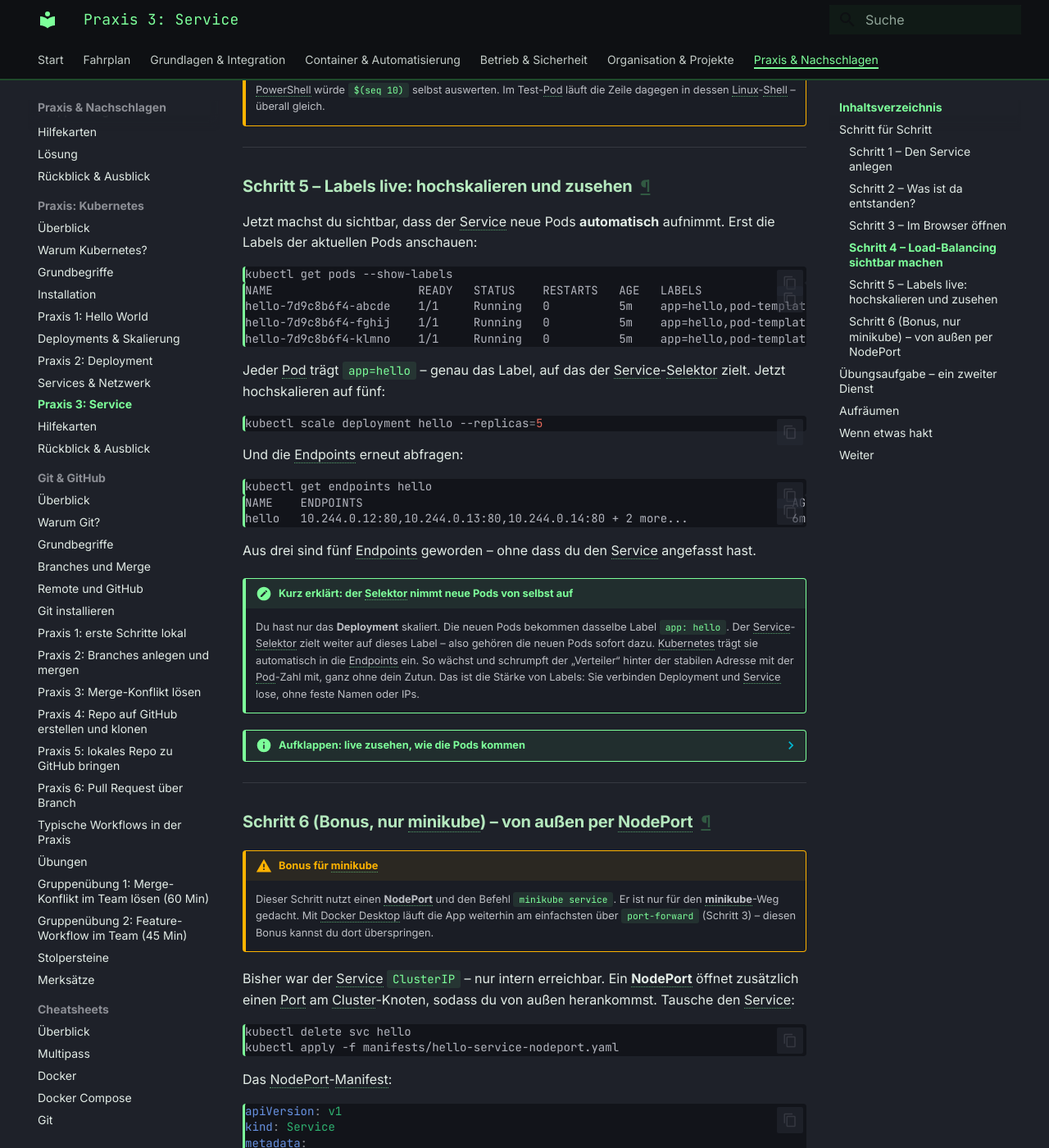
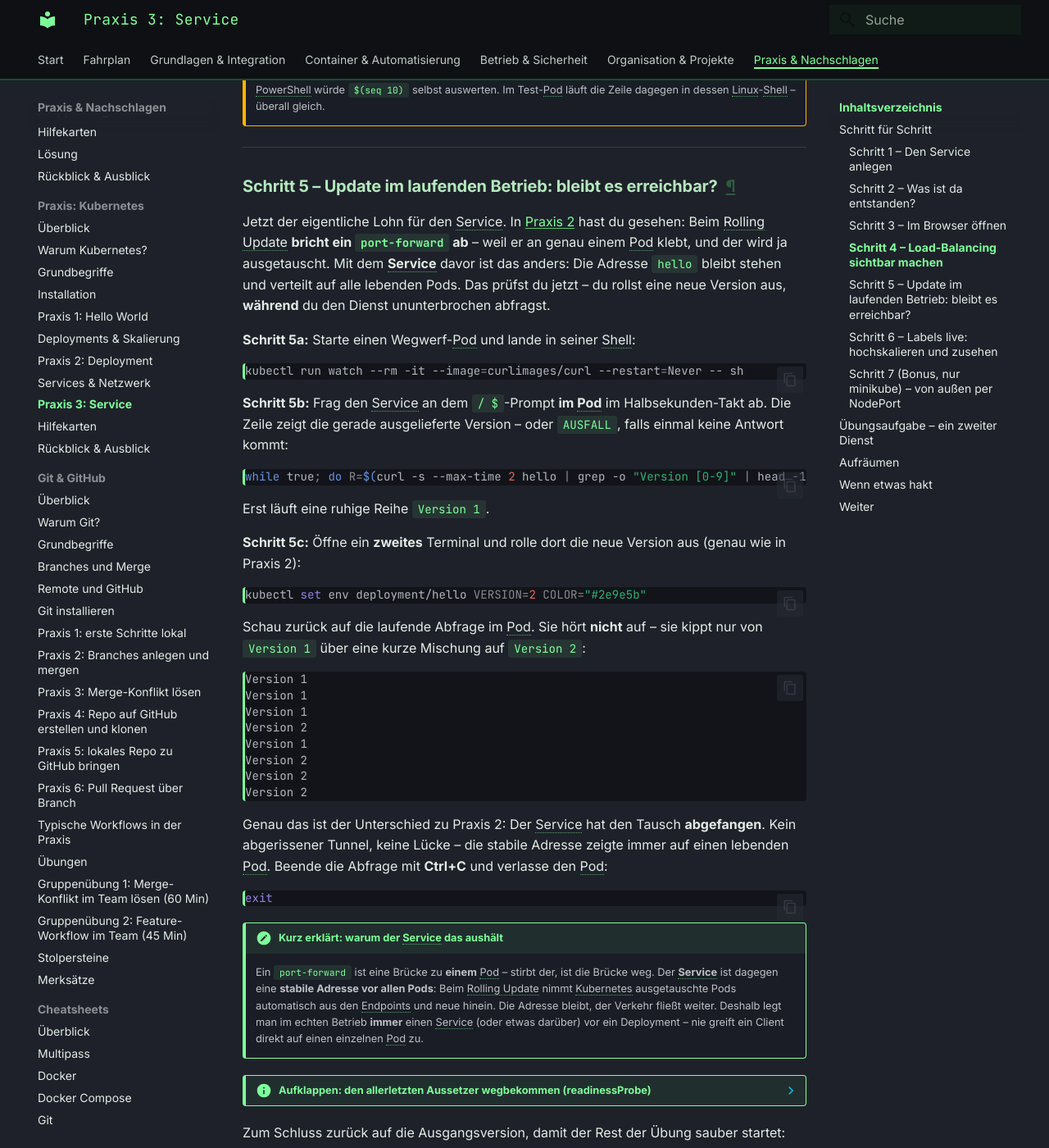
Before and after one commit to JacobMenge/kurs-unterlagen, an MkDocs documentation site: the page built from docs/kubernetes-praxis/08-praxis-service.md, in a window 1280 px wide and 1400 px high, scrolled down 4241 px. Shown: the whole window at 82% size. Built offline with MkDocs 1.6.1 and Material for MkDocs 9.7.7, drawn with Linux system fonts in a browser that asks for light colours; some of the changed text lies outside the part shown.

Commit message:
Update 08-praxis-service.md

````diff
--- a/docs/kubernetes-praxis/08-praxis-service.md
+++ b/docs/kubernetes-praxis/08-praxis-service.md
@@ -31,7 +31,7 @@ Wir gehen wieder **komplett angeleitet** vor: erst Schritt für Schritt zusammen
 
 ## Schritt für Schritt
 
-Arbeite die sechs Schritte der Reihe nach durch. Schritt 6 ist ein **Bonus nur für minikube** – den kannst du überspringen.
+Arbeite die sieben Schritte der Reihe nach durch. Schritt 7 ist ein **Bonus nur für minikube** – den kannst du überspringen.
 
 ### Schritt 1 – Den Service anlegen
 
@@ -186,7 +186,74 @@ exit
 
 ---
 
-### Schritt 5 – Labels live: hochskalieren und zusehen
+### Schritt 5 – Update im laufenden Betrieb: bleibt es erreichbar?
+
+Jetzt der eigentliche Lohn für den Service. In [Praxis 2](06-praxis-deployment.md) hast du gesehen: Beim Rolling Update **bricht ein `port-forward` ab** – weil er an genau einem Pod klebt, und der wird ja ausgetauscht. Mit dem **Service** davor ist das anders: Die Adresse `hello` bleibt stehen und verteilt auf alle lebenden Pods. Das prüfst du jetzt – du rollst eine neue Version aus, **während** du den Dienst ununterbrochen abfragst.
+
+**Schritt 5a:** Starte einen Wegwerf-Pod und lande in seiner Shell:
+
+```bash
+kubectl run watch --rm -it --image=curlimages/curl --restart=Never -- sh
+```
+
+**Schritt 5b:** Frag den Service an dem `/ $`-Prompt **im Pod** im Halbsekunden-Takt ab. Die Zeile zeigt die gerade ausgelieferte Version – oder `AUSFALL`, falls einmal keine Antwort kommt:
+
+```sh
+while true; do R=$(curl -s --max-time 2 hello | grep -o "Version [0-9]" | head -1); echo "${R:-AUSFALL}"; sleep 0.5; done
+```
+
+Erst läuft eine ruhige Reihe `Version 1`.
+
+**Schritt 5c:** Öffne ein **zweites** Terminal und rolle dort die neue Version aus (genau wie in Praxis 2):
+
+```bash
+kubectl set env deployment/hello VERSION=2 COLOR="#2e9e5b"
+```
+
+Schau zurück auf die laufende Abfrage im Pod. Sie hört **nicht** auf – sie kippt nur von `Version 1` über eine kurze Mischung auf `Version 2`:
+
+```text
+Version 1
+Version 1
+Version 1
+Version 2
+Version 1
+Version 2
+Version 2
+Version 2
+```
+
+Genau das ist der Unterschied zu Praxis 2: Der Service hat den Tausch **abgefangen**. Kein abgerissener Tunnel, keine Lücke – die stabile Adresse zeigte immer auf einen lebenden Pod. Beende die Abfrage mit **Ctrl+C** und verlasse den Pod:
+
+```sh
+exit
+```
+
+!!! note "Kurz erklärt: warum der Service das aushält"
+    Ein `port-forward` ist eine Brücke zu **einem** Pod – stirbt der, ist die Brücke weg. Der **Service** ist dagegen eine **stabile Adresse vor allen Pods**: Beim Rolling Update nimmt Kubernetes ausgetauschte Pods automatisch aus den Endpoints und neue hinein. Die Adresse bleibt, der Verkehr fließt weiter. Deshalb legt man im echten Betrieb **immer** einen Service (oder etwas darüber) vor ein Deployment – nie greift ein Client direkt auf einen einzelnen Pod zu.
+
+??? info "Aufklappen: den allerletzten Aussetzer wegbekommen (readinessProbe)"
+    Vielleicht hast du in der Abfrage ein einzelnes `AUSFALL` aufblitzen sehen. Das ist ein **neuer** Pod, der schon in den Endpoints stand, dessen nginx aber den ersten Sekundenbruchteil noch nicht antwortete. Damit das nie passiert, sagt die App Kubernetes mit einer **`readinessProbe`**, wann sie wirklich bereit ist – und erst dann bekommt sie Verkehr:
+
+    ```yaml
+    readinessProbe:
+      httpGet:
+        path: /
+        port: 80
+      periodSeconds: 2
+    ```
+
+    Diese Zeilen gehören im Manifest in den Container (unter `ports:`). Mit ihnen wartet Kubernetes beim Rollout, bis ein neuer Pod über `http://…:80/` antwortet, bevor er Anfragen erhält – und nimmt erst dann einen alten heraus. Ergebnis: **keine einzige** verlorene Anfrage. Für die Übung brauchst du das nicht – merk dir nur: Im echten Betrieb gehört eine `readinessProbe` zu fast jedem Deployment dazu.
+
+Zum Schluss zurück auf die Ausgangsversion, damit der Rest der Übung sauber startet:
+
+```bash
+kubectl rollout undo deployment/hello
+```
+
+---
+
+### Schritt 6 – Labels live: hochskalieren und zusehen
 
 Jetzt machst du sichtbar, dass der Service neue Pods **automatisch** aufnimmt. Erst die Labels der aktuellen Pods anschauen:
 
@@ -234,7 +301,7 @@ Aus drei sind fünf Endpoints geworden – ohne dass du den Service angefasst ha
 
 ---
 
-### Schritt 6 (Bonus, nur minikube) – von außen per NodePort
+### Schritt 7 (Bonus, nur minikube) – von außen per NodePort
 
 !!! warning "Bonus für minikube"
     Dieser Schritt nutzt einen **NodePort** und den Befehl `minikube service`. Er ist nur für den **minikube**-Weg gedacht. Mit Docker Desktop läuft die App weiterhin am einfachsten über `port-forward` (Schritt 3) – diesen Bonus kannst du dort überspringen.
````
